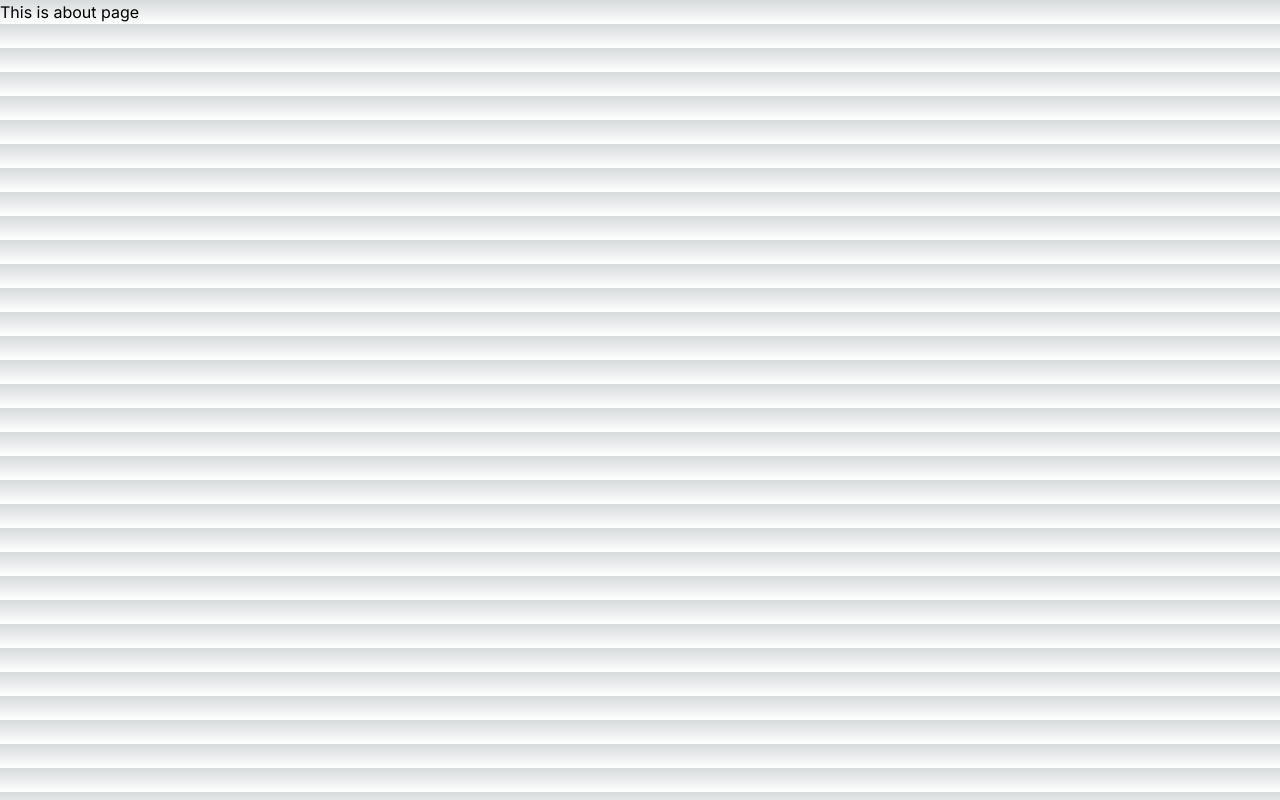
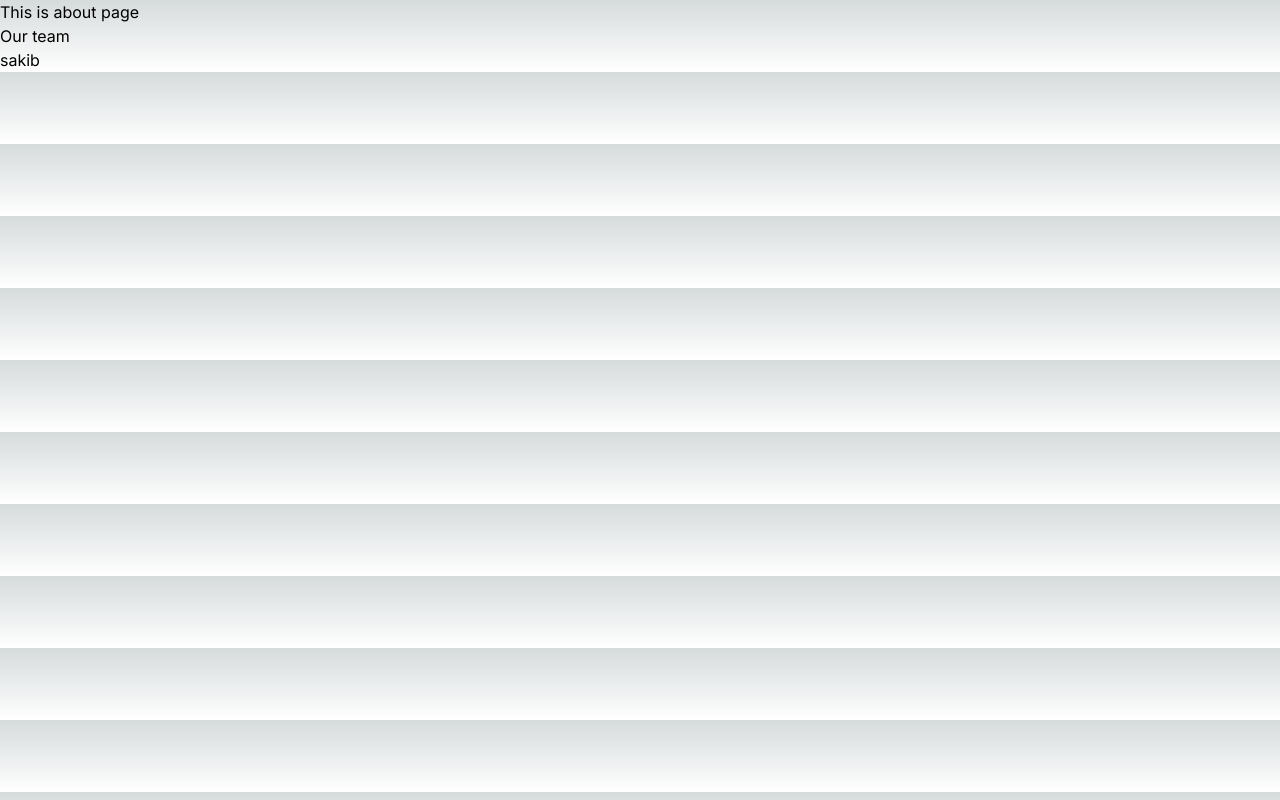
Before and after one commit to SakibAlHasan10/new-next.js-app, a Next.js app: page /about in a window 1280 px wide. Built offline with nearby package versions, Linux system fonts and the light colour scheme.

Commit message:
add name

```diff
--- a/src/app/about/page.js
+++ b/src/app/about/page.js
@@ -4,6 +4,11 @@ const AboutPage = () => {
     return (
         <div>
             <h1>This is about page</h1>
+            <div>
+                <h3>Our team</h3>
+                <p>sakib
+                </p>
+            </div>
         </div>
     );
 };
```
